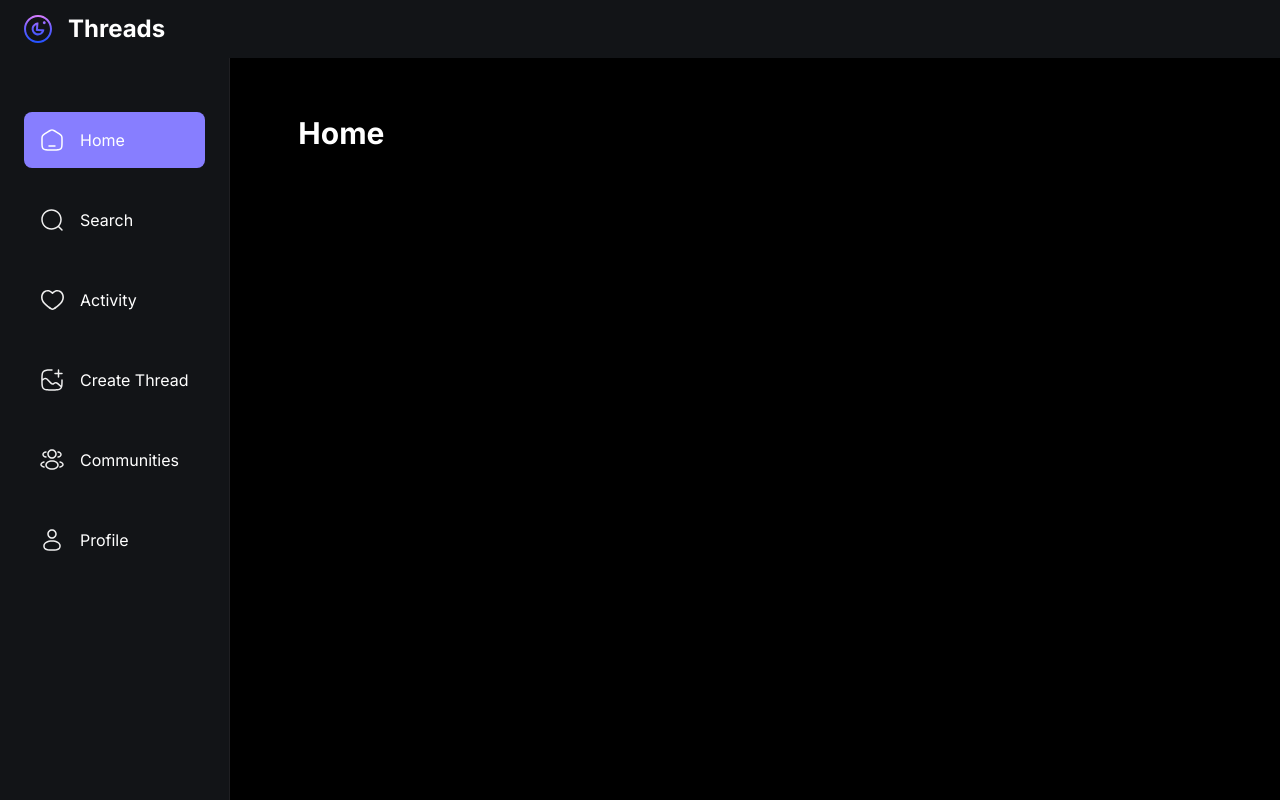
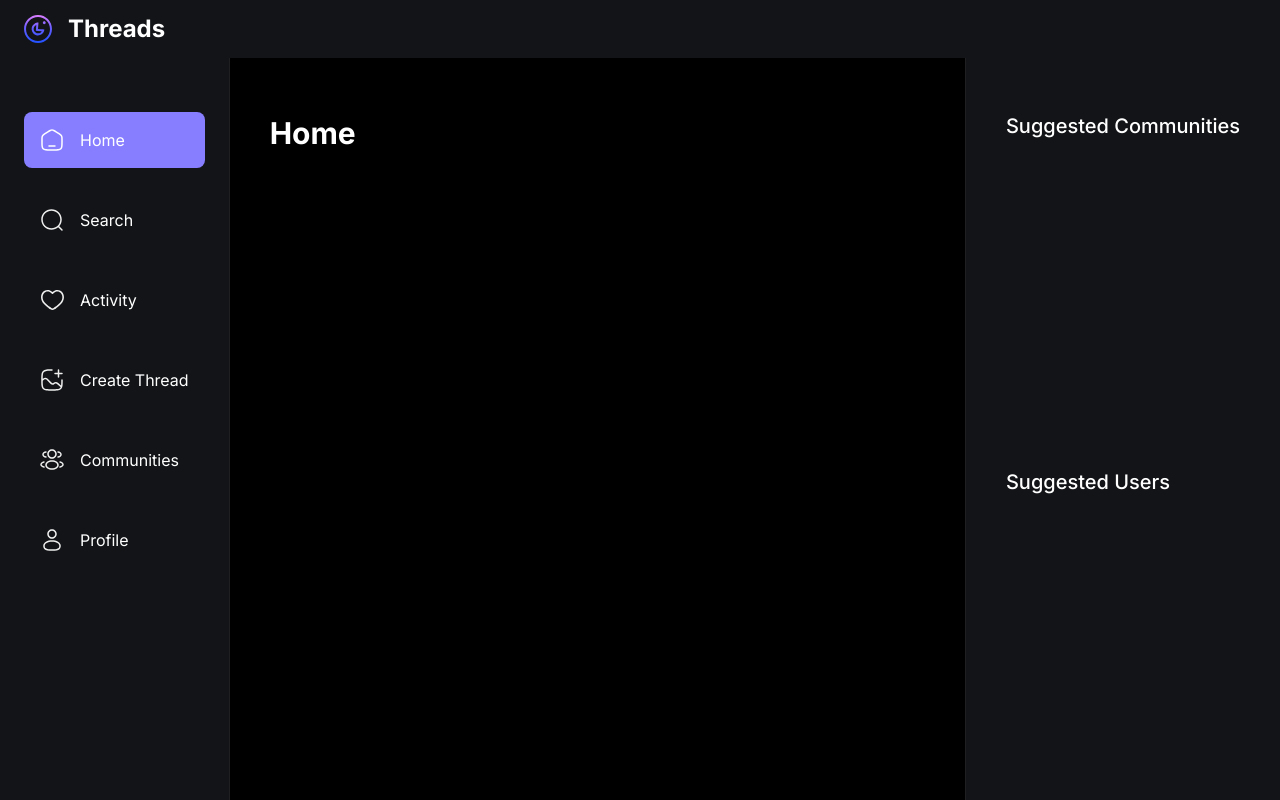
Before and after one commit to luanddtdev/project_threads, a Next.js app: page / in a window 1280 px wide. Built offline with nearby package versions, Linux system fonts and the light colour scheme; no server answers.

Commit message:
update right sidebar

```diff
--- a/components/shared/RightSidebar.tsx
+++ b/components/shared/RightSidebar.tsx
@@ -1,8 +1,18 @@
-import React from 'react'
-
 const RightSidebar = () => {
   return (
-    <div>RightSidebar</div>
+    <div className="sticky top-0 right-0 z-20 w-fit h-screen pt-28 px-10 pb-6 bg-color-1 border-l border-l-color-2 xl:flex hidden flex-col gap-12">
+      <div className="flex-1">
+        <h3 className="text-20-medium text-white">
+          Suggested Communities
+        </h3>
+      </div>
+
+      <div className="flex-1">
+        <h3 className="text-20-medium text-white">
+          Suggested Users
+        </h3>
+      </div>
+    </div>
   )
 }
 
--- a/tailwind.config.ts
+++ b/tailwind.config.ts
@@ -20,6 +20,13 @@
           "24px",
           {
             fontWeight: 700,
+            lineHeight: "140%"
+          }
+        ],
+        "20-medium": [
+          "20px",
+          {
+            fontWeight: 500,
             lineHeight: "140%"
           }
         ],
```
